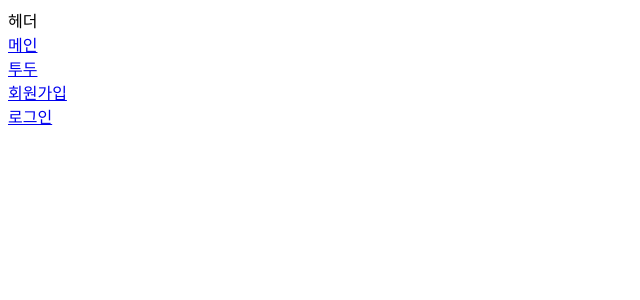
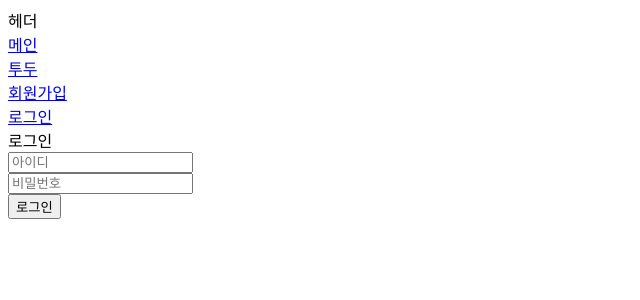
Before and after one commit to toswm128/redux-Study, a React (Create React App) app: page /login in a window 1280 px wide. Shown: the top 300 px of the page, without its empty margins (0-640 px from the left). Built offline with nearby package versions, Linux system fonts and the light colour scheme.

Commit message:
[ADD] Login

```diff
--- a/src/routes/Login.jsx
+++ b/src/routes/Login.jsx
@@ -1,7 +1,47 @@
-import React from "react";
+import React, { useState } from "react";
+import { connect } from "react-redux";
+import { actionCreater } from "../AuthStore";
 
-const Login = () => {
-  return <div></div>;
+const Login = ({ userCheck }) => {
+  const [userId, setUserId] = useState("");
+  const [userPwd, setUserPwd] = useState("");
+  return (
+    <div>
+      <div>로그인</div>
+      <div>
+        <input
+          type="text"
+          value={userId}
+          onChange={e => setUserId(e.target.value)}
+          placeholder="아이디"
+        />
+      </div>
+      <div>
+        <input
+          type="text"
+          value={userPwd}
+          onChange={e => setUserPwd(e.target.value)}
+          placeholder="비밀번호"
+        />
+      </div>
+      <div>
+        <button onClick={() => userCheck(userId, userPwd)}>로그인</button>
+      </div>
+    </div>
+  );
 };
 
-export default Login;
+const mapStateToProps = State => {
+  return {
+    user: State.user,
+  };
+};
+
+const mapDispatchToProps = (dispatch, ownProps) => {
+  return {
+    userCheck: (userId, userPwd) =>
+      dispatch(actionCreater.userCheck(userId, userPwd)),
+  };
+};
+
+export default connect(mapStateToProps, mapDispatchToProps)(Login);
--- a/src/store.js
+++ b/src/store.js
@@ -65,6 +65,16 @@ const reducer = (state = { todo: [], user: [] }, action) => {
           },
         ],
       };
+
+    case USERCHECK:
+      return state.user.map(current => {
+        if (
+          current.userId === action.userId &&
+          current.userPwd === action.userPwd
+        ) {
+          console.log("로그인 성공");
+        }
+      });
     default:
       return state;
   }
```
